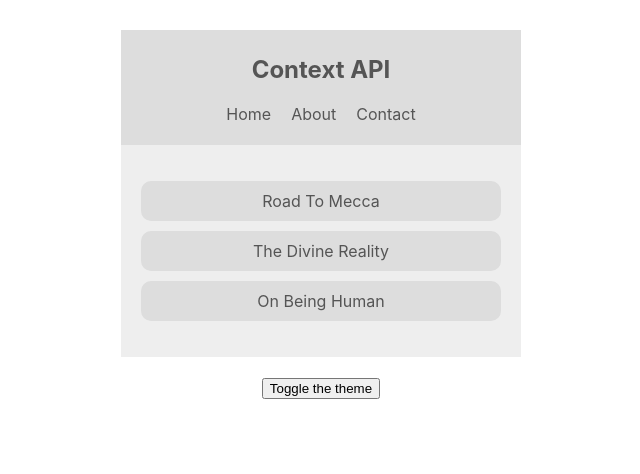
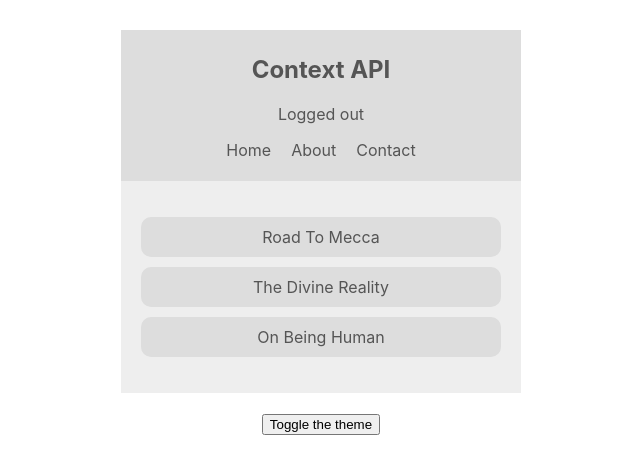
Before and after one commit to frontendprof/react-books-toread, a React (Create React App) app: page / in a window 1280 px wide. Shown: the top 474 px of the page, without its empty margins (319-959 px from the left). Built offline with nearby package versions, Linux system fonts and the light colour scheme.

Commit message:
Consuming multiple contexts

```diff
--- a/src/components/Navbar.jsx
+++ b/src/components/Navbar.jsx
@@ -1,4 +1,5 @@
 import React, { Component } from 'react';
+import { AuthContext } from '../contexts/AuthContext';
 import { ThemeContext } from '../contexts/ThemeContext';
 
 
@@ -6,17 +7,24 @@
 
 class Navbar extends Component {
 
-    static contextType=ThemeContext;
-
 
     render() {
-        console.log(this.context);
-        const {isLightTheme,light,dark}=this.context;
+
+        return (
+            <AuthContext.Consumer>{authContext=>(
+
+                <ThemeContext.Consumer>{themeContext=>{
+
+                    const {isAuthenticated,toggleAuth}=authContext;
+                    const {isLightTheme,light,dark}=themeContext;
                     const theme=isLightTheme?light:dark;
-        return (
-            <nav style={{ background:theme.ui, color:theme.syntax,  }}>
+
+                    return(
+                        <nav style={{ background:theme.ui, color:theme.syntax  }}>
                             <h1>Context API</h1>
-
+                            <div>
+                                {isAuthenticated?"Logged in":"Logged out"}
+                            </div>
                             <ul>
                                 <li>Home</li>
                                 <li>About</li>
@@ -25,6 +33,14 @@
 
                         </nav>
                     )
+                }}
+
+                </ThemeContext.Consumer>
+            )}
+
+            </AuthContext.Consumer>
+
+        )
     }
 }
 
```
Also changed, not shown: 1 other file (tests, documents, lock files or other folders). Lines whose indentation alone changed are shown as unchanged.
